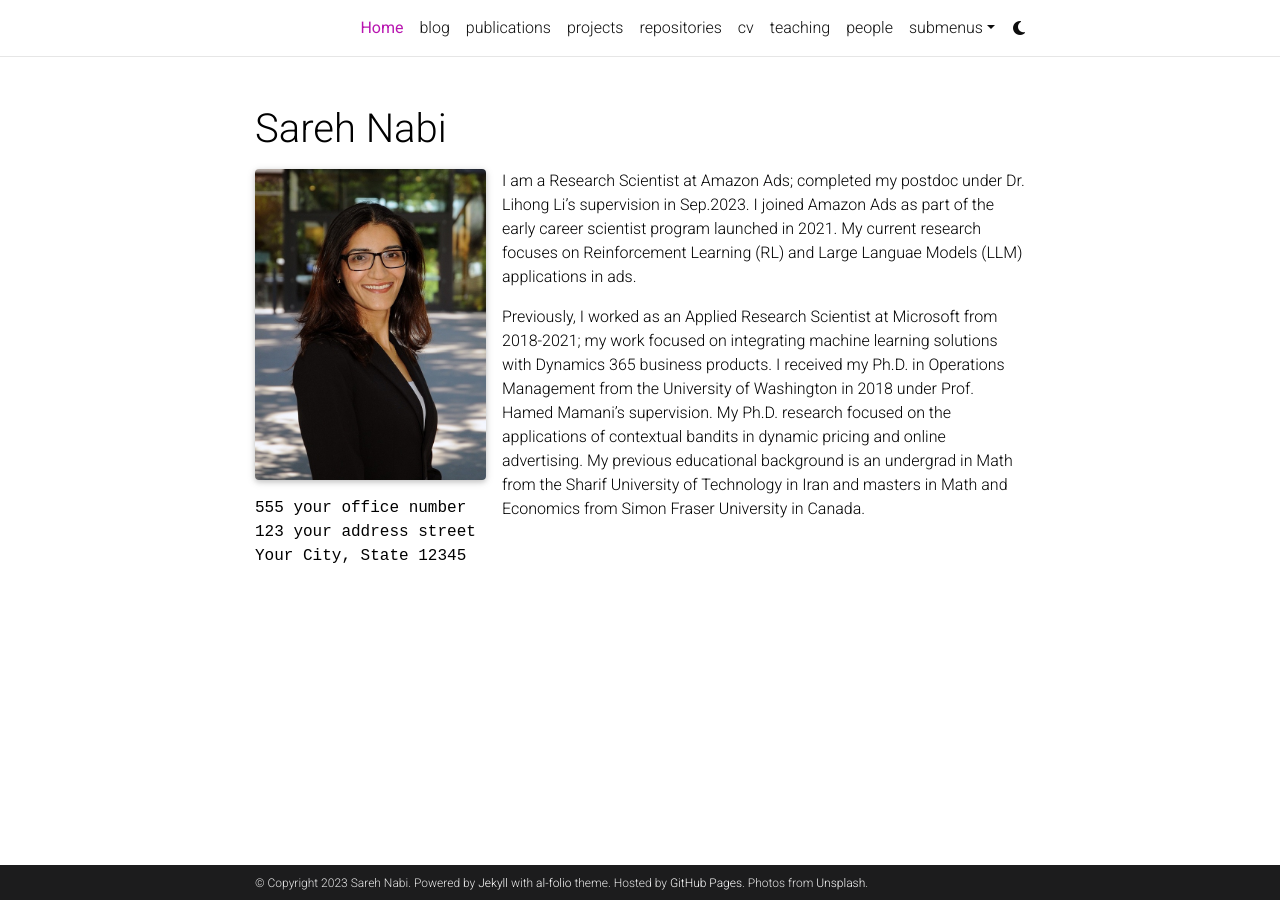
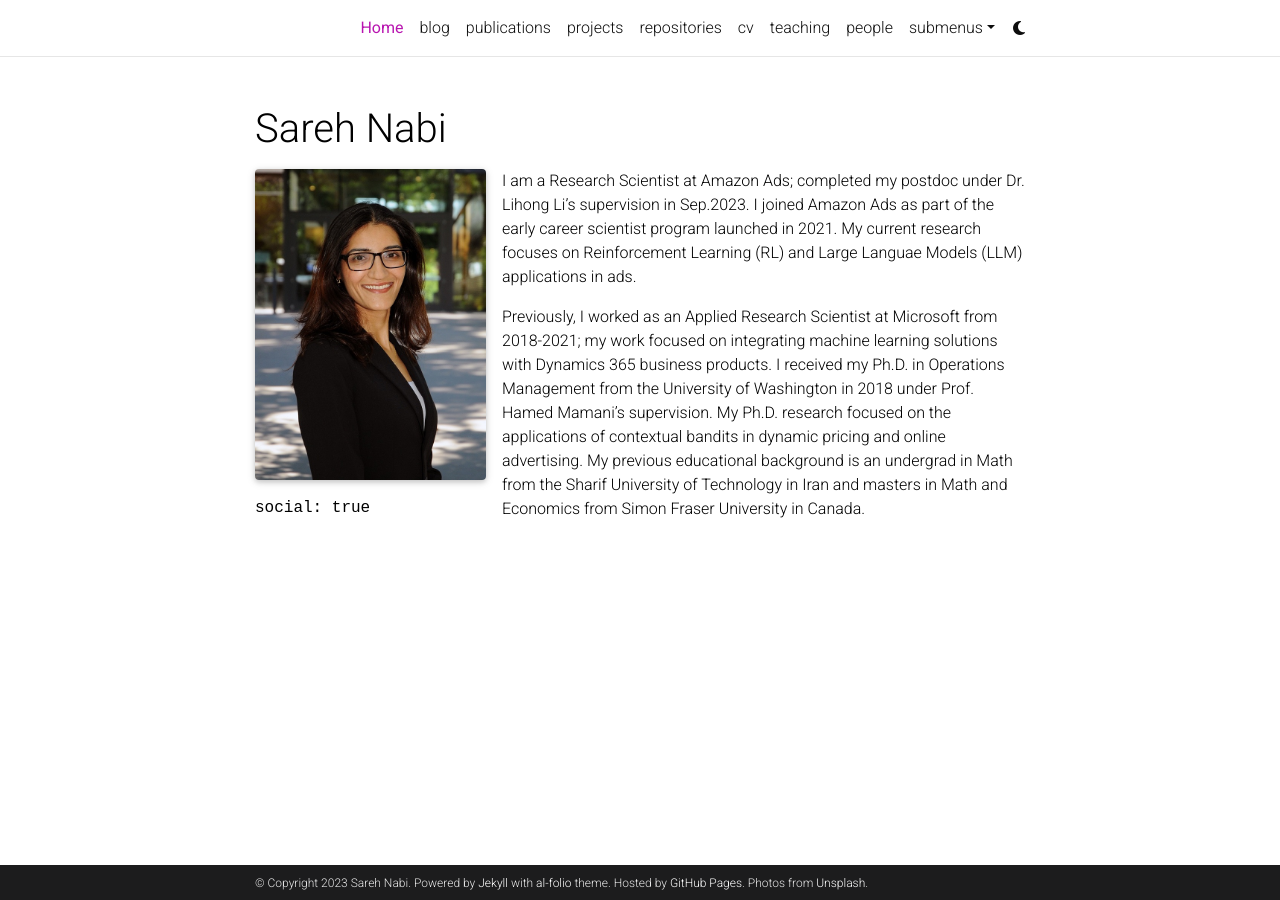
Before and after one commit to sarehnabi/sarehnabi.github.io, a Jekyll site: the page built from _pages/about.md, in a window 1280 px wide. Built offline with Jekyll 4.4.1, drawn with Linux system fonts in a browser that asks for light colours; full-size pictures stand in for the smaller copies a plugin makes; comment, search, counter and statistics services are not loaded; a style sheet for code colours, icons or effects is not loaded.

Commit message:
update about.md

```diff
--- a/_pages/about.md
+++ b/_pages/about.md
@@ -9,9 +9,7 @@
   image: sareh_pic.jpg
   image_circular: false # crops the image to make it circular
   more_info: >
-    <p>555 your office number</p>
-    <p>123 your address street</p>
-    <p>Your City, State 12345</p>
+    <p>social: true</p>
 
 news: false  # includes a list of news items
 latest_posts: false  # includes a list of the newest posts
```
